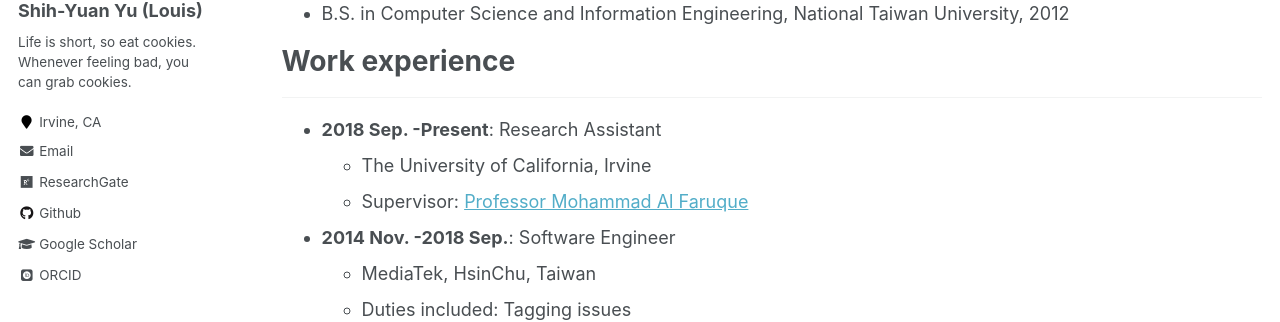
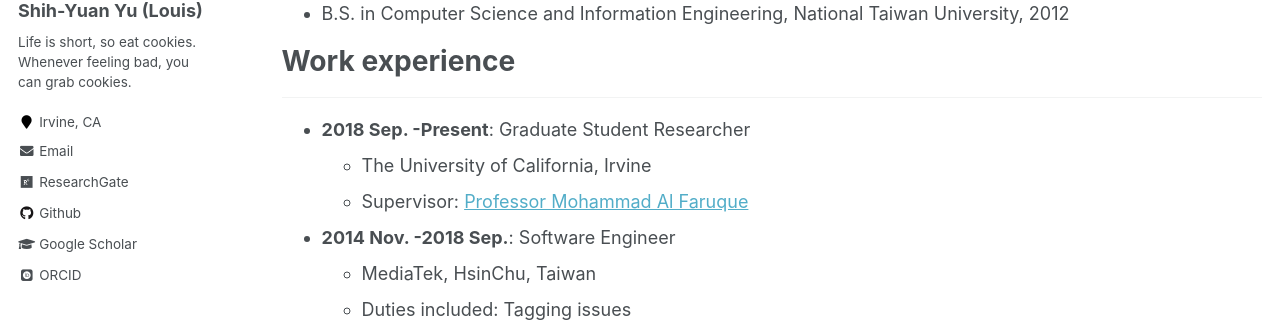
Before and after one commit to louisccc/louisccc.github.io, a Jekyll site: the page built from _pages/experience.md, in a window 1280 px wide and 900 px high. Shown: the part 303-625 px from the top of the window. Built offline with Jekyll 4.4.1, drawn with Linux system fonts in a browser that asks for light colours; some web fonts are replaced.

Commit message:
Update experience.md

```diff
--- a/_pages/experience.md
+++ b/_pages/experience.md
@@ -18,7 +18,7 @@
 Work experience
 ======
 ----
-* **2018 Sep. -Present**: Research Assistant
+* **2018 Sep. -Present**: Graduate Student Researcher
   * The University of California, Irvine
   * Supervisor: [Professor Mohammad Al Faruque](https://aicps.eng.uci.edu/)
 * **2014 Nov. -2018 Sep.**: Software Engineer
```
